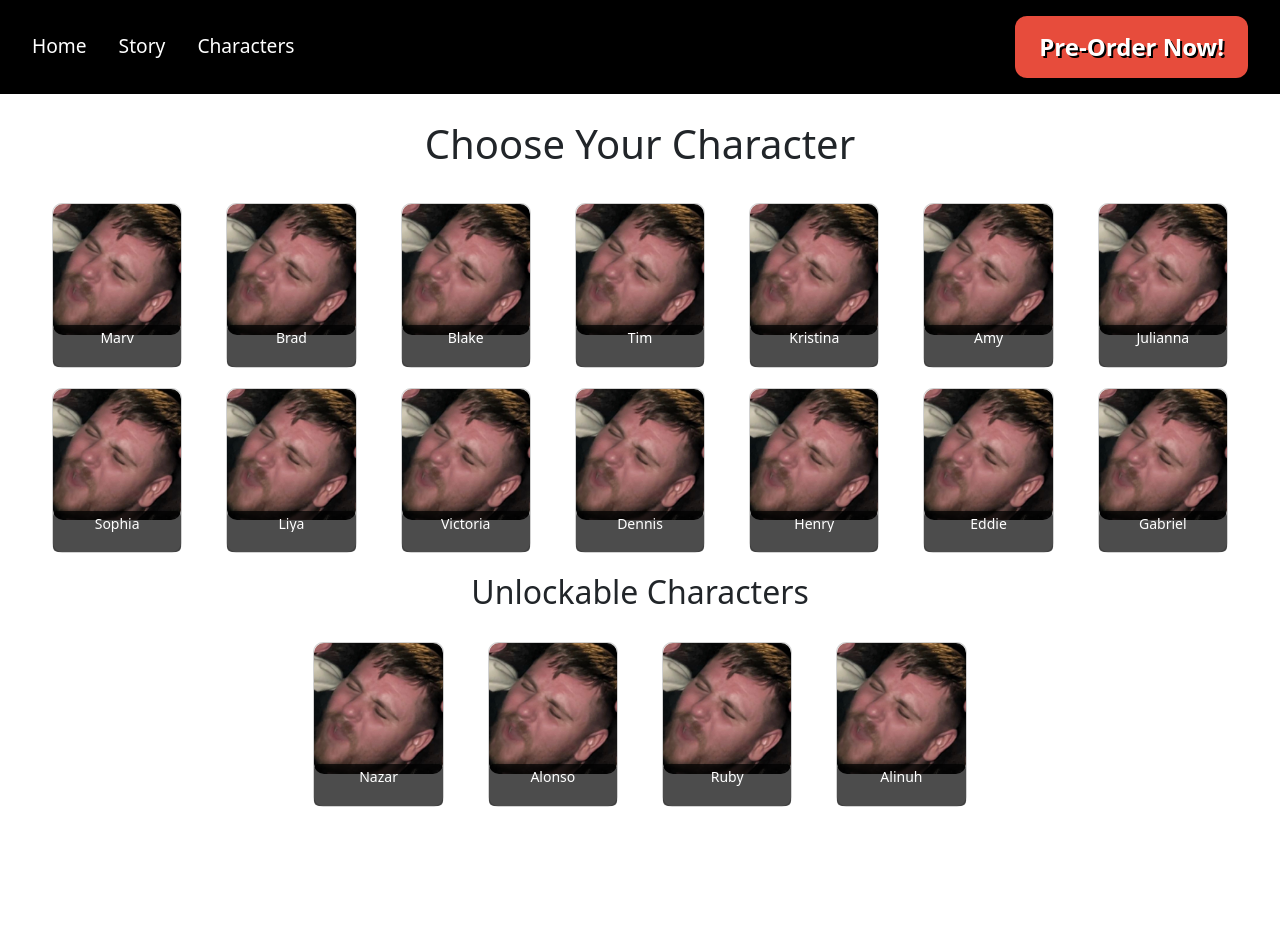
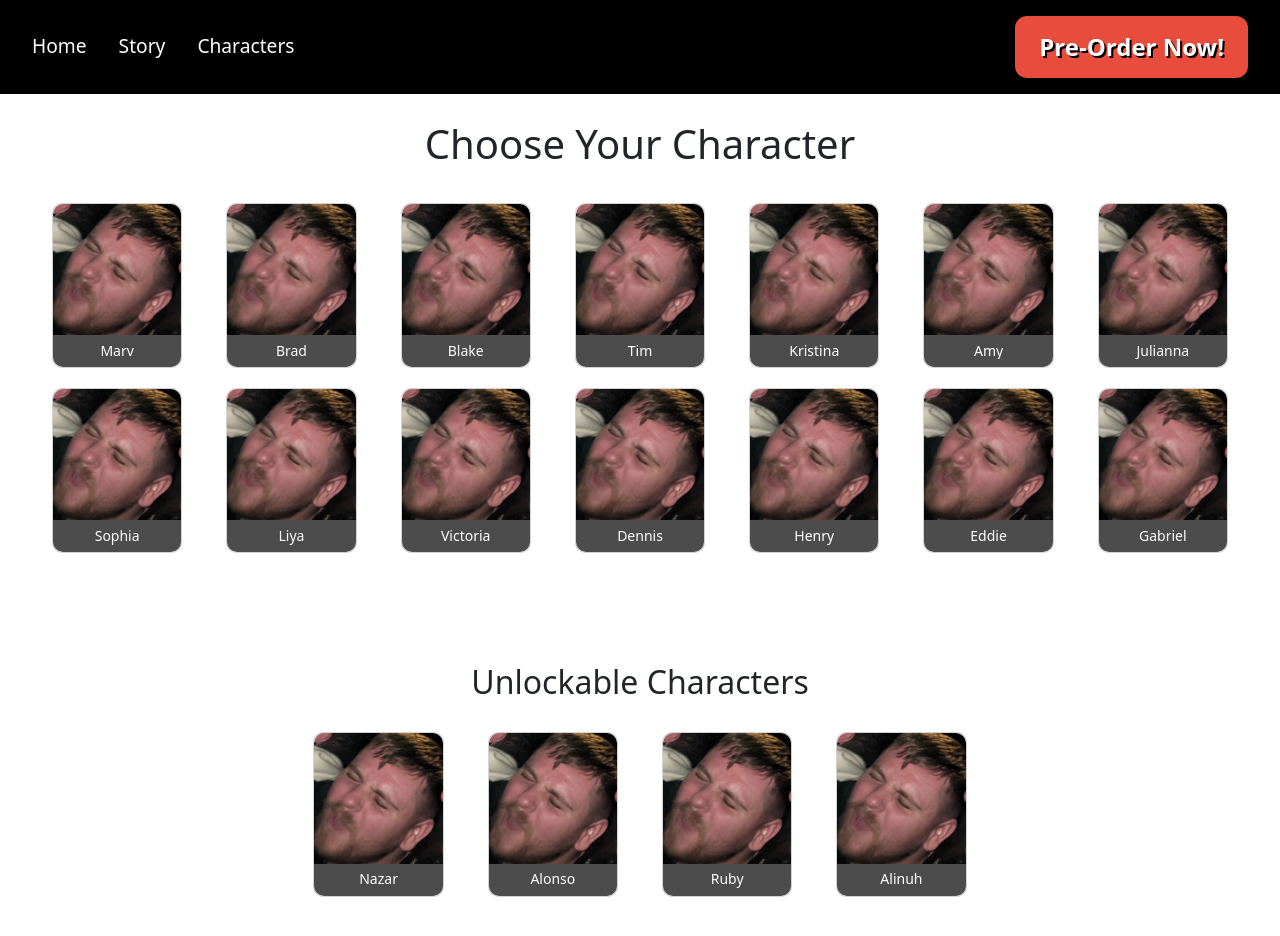
Before and after one commit to bradfiller64/team-marv-van2, a React (Create React App) app: page /characters in a window 1280 px wide. Before the commit the page ends 847 px from the top, so only its background shows below. Built offline with nearby package versions, Linux system fonts and the light colour scheme.

Commit message:
more CSS on CSS

```diff
--- a/src/css/Characters.css
+++ b/src/css/Characters.css
@@ -10,6 +10,7 @@
 
 .unlockable-heading {
     font-size: 2rem;
+    margin-top: 100px;
     margin-bottom: 20px;
 }
 
@@ -35,21 +36,25 @@
 }
 
 .character-icon {
+    border-top-left-radius: 10px;
+    border-top-right-radius: 10px;
+    border-bottom-left-radius: 0;
+    border-bottom-right-radius: 0;
     width: 100%;
-    /* Makes the icon responsive */
-    border-radius: 10px;
+    height: auto;
 }
 
 .character-name-banner {
     background-color: rgba(0, 0, 0, 0.7);
-    padding: 5px;
-    border-radius: 5px;
+    padding: 2.75px;
     text-align: center;
+    border-bottom-left-radius: 10px;
+    border-bottom-right-radius: 10px;
+    margin-top: 10px;
     position: absolute;
     bottom: 0;
     left: 0;
     right: 0;
-    margin: 0;
 }
 
 .character-name {
@@ -57,6 +62,7 @@
     font-size: 14px;
     text-align: center;
     position: relative;
-    margin-bottom: 15px;
+    margin-top: 5px;
+    margin-bottom: 5px;
     overflow: hidden;
 }
```
